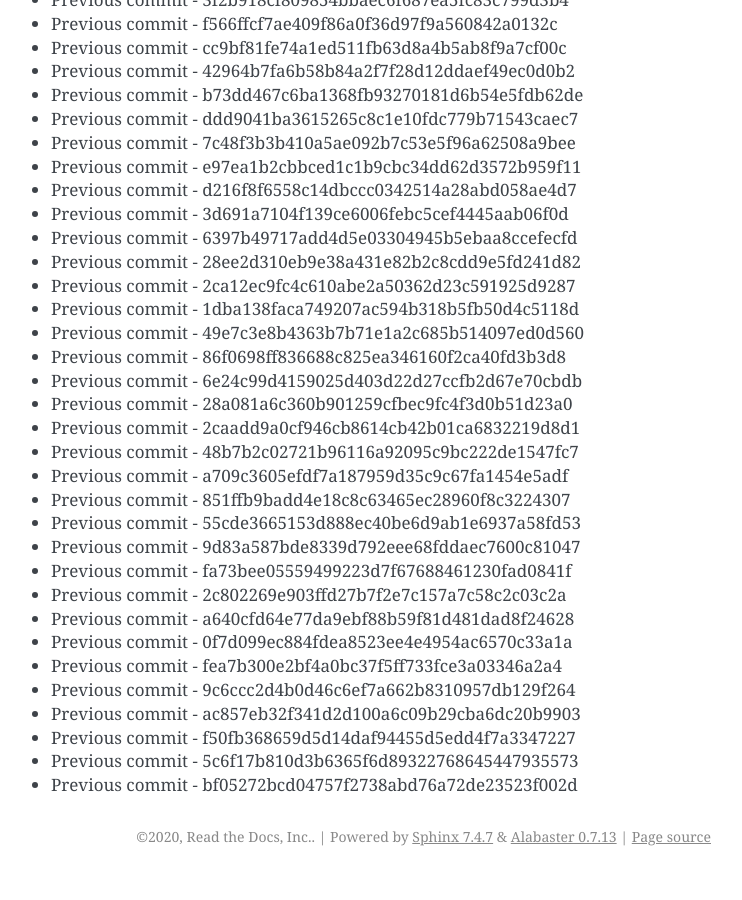
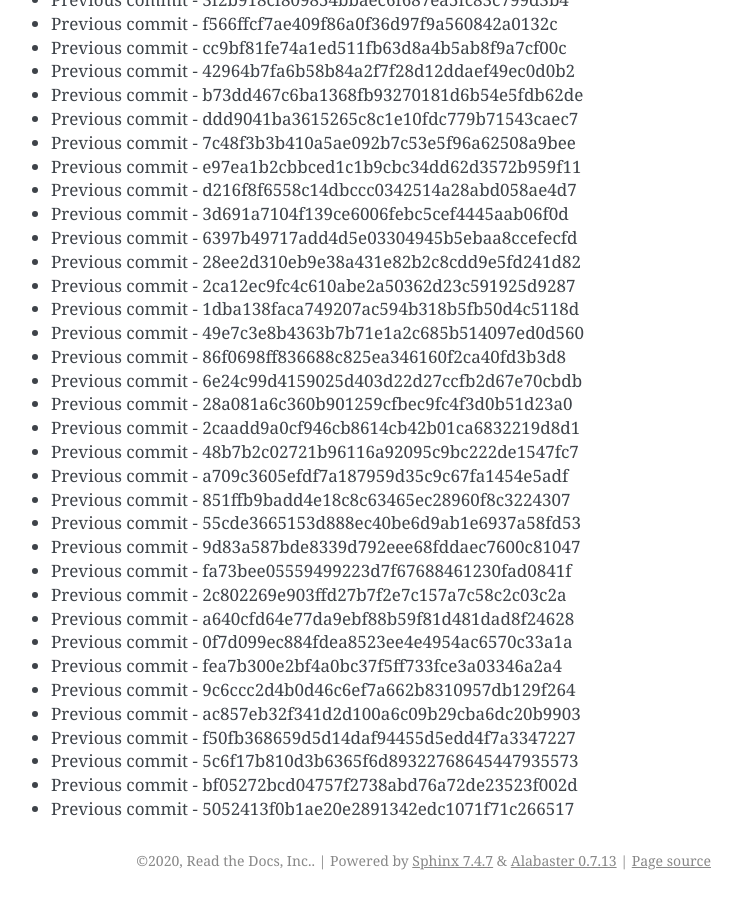
Before and after one commit to readthedocs/rtd-git-stresstest, a Sphinx documentation site: the page built from docs/updates.rst, in a window 1280 px wide and 900 px high, scrolled down 18884 px. Shown: the whole window, without its empty margins (399-1141 px from the left). Built offline with Sphinx 7.4.7, drawn with Linux system fonts in a browser that asks for light colours; before the commit the page ends 19760 px from its top, so only the background shows below that.

Commit message:
Generating commit from previous: 5052413f0b1ae20e2891342edc1071f71c266517

```diff
--- a/docs/updates.rst
+++ b/docs/updates.rst
@@ -825,3 +825,4 @@ It can be tested for any performance characteristics.
 * Previous commit - f50fb368659d5d14daf94455d5edd4f7a3347227
 * Previous commit - 5c6f17b810d3b6365f6d89322768645447935573
 * Previous commit - bf05272bcd04757f2738abd76a72de23523f002d
+* Previous commit - 5052413f0b1ae20e2891342edc1071f71c266517
```
